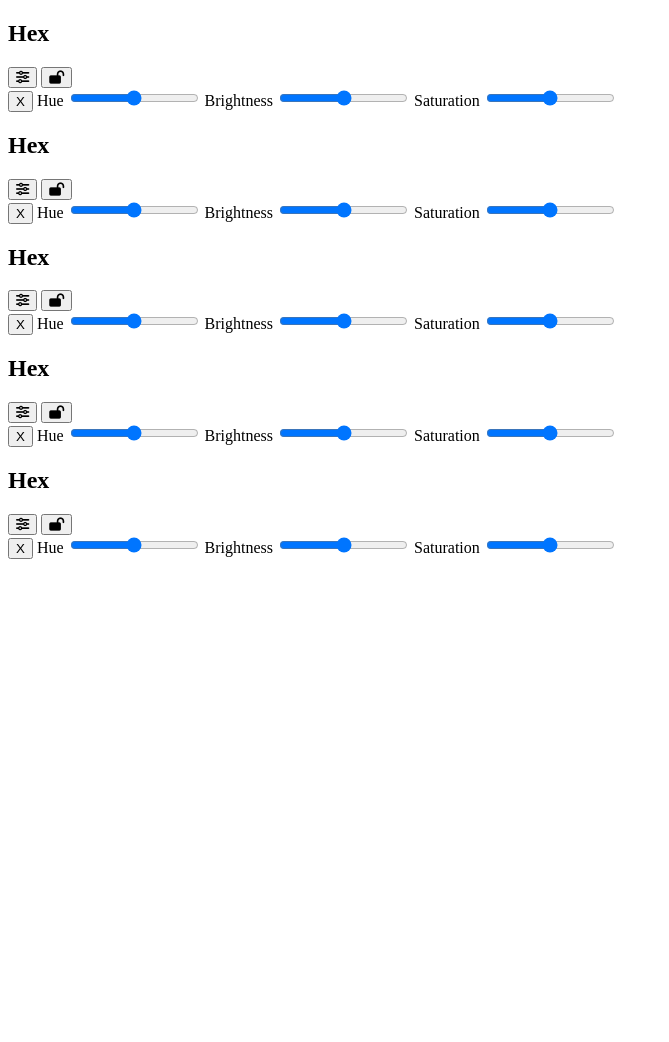
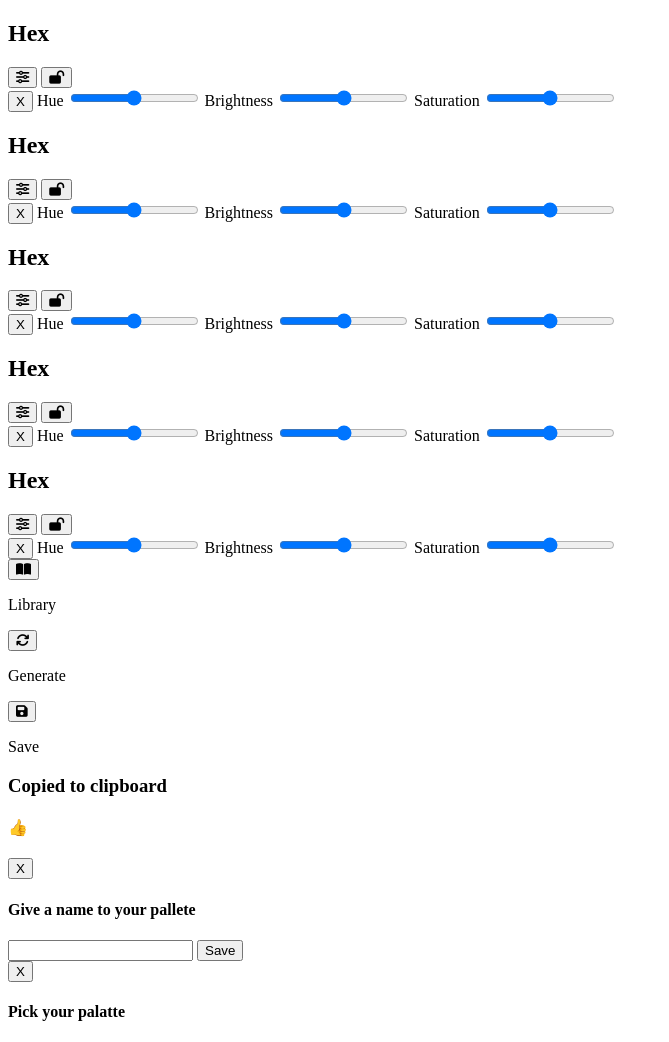
Before and after one commit to Gokhan-Unal/ColorPick, a plain HTML site: page index.html in a window 1280 px wide. Shown: the whole page, without its empty margins (0-669 px from the left). Before the commit the page ends 800 px from the top, so only its background shows below. Drawn offline with nearby package versions, Linux system fonts and the light colour scheme; files that its build step writes are made by us from their sources; a script that the page names is missing.

Commit message:
🔥 add panel and containers

```diff
--- a/index.html
+++ b/index.html
@@ -121,6 +121,46 @@
 
   </div>
 
+
+  <div class="panel">
+    <div class="library-panel">
+      <button class="library"><i class="fas fa-book-open"></i></button>
+      <p>Library</p>
+    </div>
+
+    <div class="generate-panel">
+      <button class="generate"><i class="fas fa-sync"></i></button>
+      <p>Generate</p>
+    </div>
+
+    <div class="save-panel">
+      <button class="generate"><i class="fas fa-save"></i></button>
+      <p>Save</p>
+    </div>
+  </div>
+
+  <div class="copy-container">
+    <div class="copy-popup">
+      <h3>Copied to clipboard</h3>
+      <h4>&#128077;</h4>
+    </div>
+  </div>
+
+  <div class="save-container">
+    <div class="save-popup">
+      <button class="close-save">X</button>
+      <h4>Give a name to your pallete</h4>
+      <input type="text" maxlength="35" class="save-name">
+      <button class="submit-save" type="submit">Save</button>
+    </div>
+  </div>
+
+  <div class="library-container">
+    <div class="library-popup">
+      <button class="close-library">X</button>
+      <h4>Pick your palatte</h4>
+    </div>
+  </div>
   <script src="app.js"></script>
 </body>
 </html>
```
